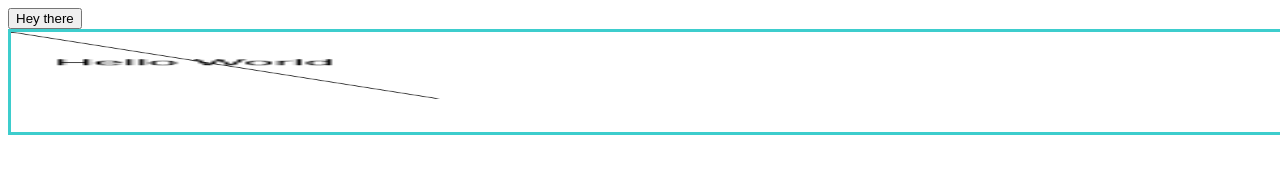
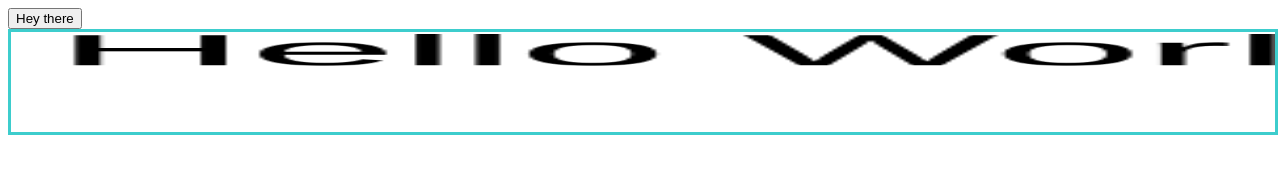
Before and after one commit to Avenge-PRC777/inbrowser-tank-game, a website: page index.html in a window 1280 px wide. Drawn offline with Linux system fonts and the light colour scheme.

Commit message:
changed vw in canvas to window.innerWidth

```diff
--- a/index.html
+++ b/index.html
@@ -5,7 +5,7 @@
 <style>
   .mycanvas{
     border: 3px solid #3dcdcd;
-    width:100vw;height:100px;
+    width:100%;height:100px;
   }
 </style>
 </head>
@@ -18,10 +18,7 @@
   var i=0;
     var canva=document.getElementById("myCanvas");
     var ctx=canva.getContext("2d");
-    ctx.moveTo(0,0);
-    ctx.lineTo(100,100);
-    ctx.stroke();
-    ctx.font="1vw Arial";
+    ctx.font=0.05*window.innerWidth+"px Arial";
     ctx.fillText("Hello World",10,50);
   function changeButtonText(){
     var x=document.getElementById("myButton");
```
